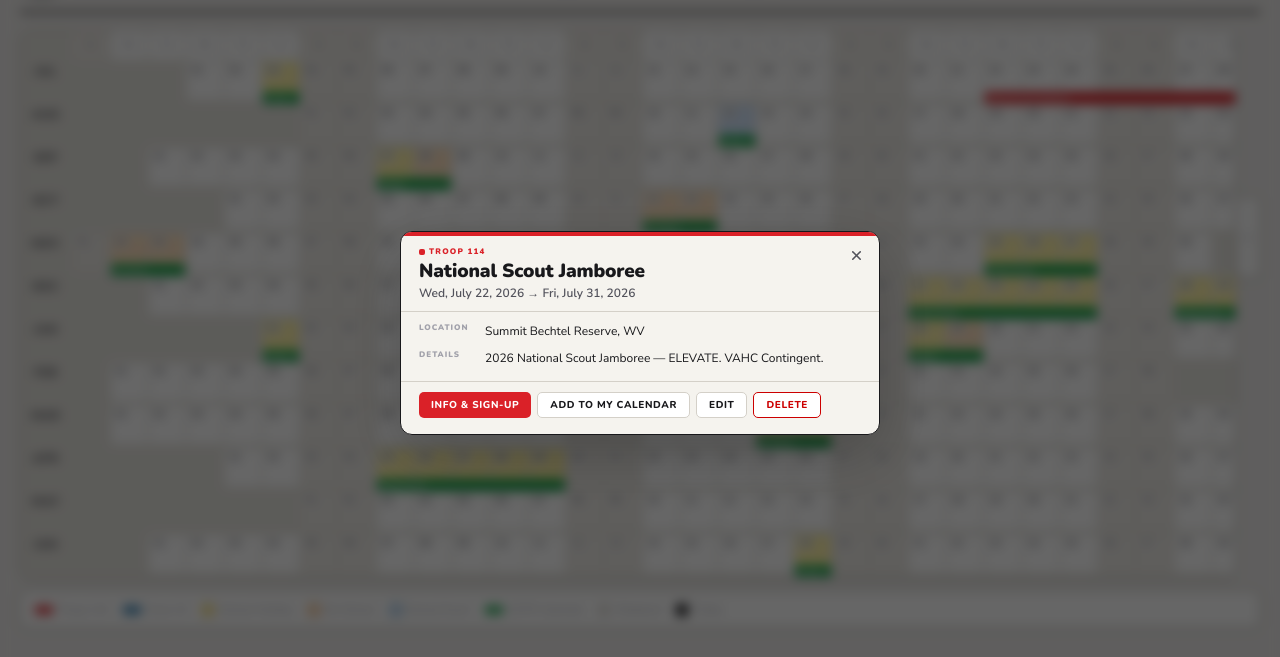
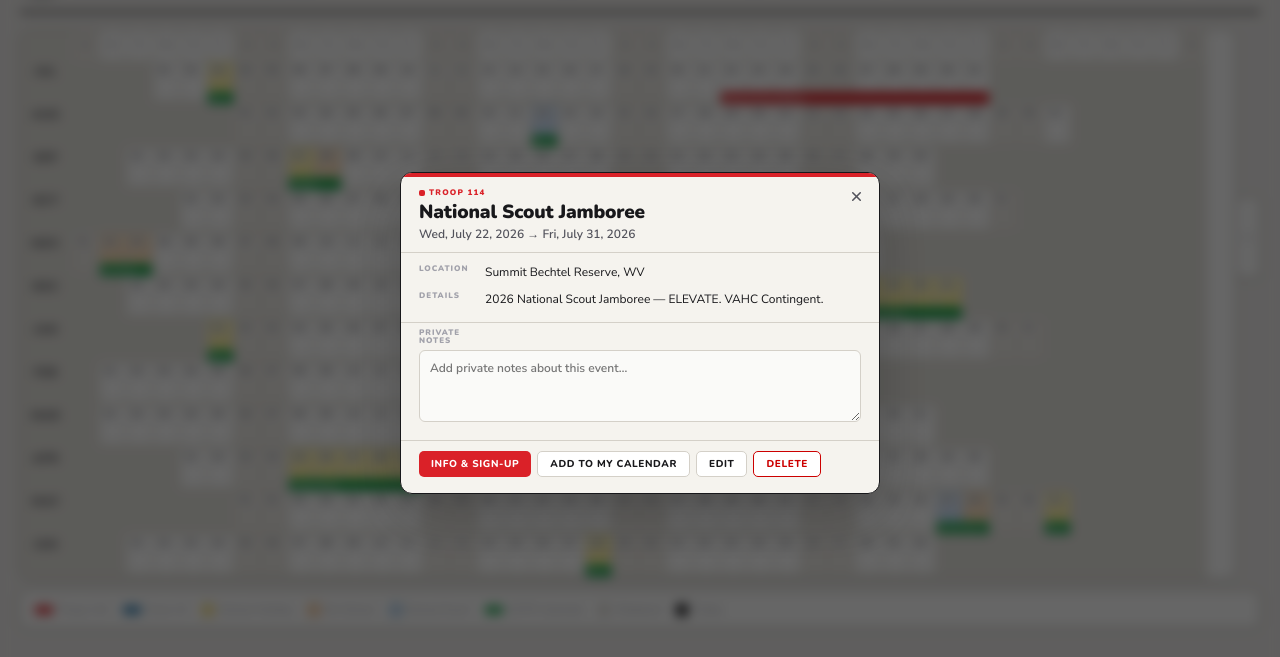
Before and after one commit to kbenfield-716ths/SPIVY-Scouts, a plain HTML site: page index.html in a window 1280 px wide. Both pictures are taken after a click on the element "National Scout Jamboree". Shown: the part 67-724 px from the top of the page. Drawn offline with nearby package versions, Linux system fonts and the light colour scheme.

Commit message:
Add files via upload

```diff
--- a/index.html
+++ b/index.html
@@ -210,6 +210,12 @@
 .mdl.t .mb.pri{background:var(--red);color:white;}.mdl.c .mb.pri{background:var(--blue);color:white;}
 .mb.sec{background:white;color:var(--ink);border:1px solid var(--line);}
 .mb.del{background:white;color:#c00;border:1px solid #c00;}
+.mnotes{padding:4px 18px 12px;border-top:1px solid var(--line);}
+.mnotes textarea{width:100%;padding:8px 10px;border:1.5px solid var(--line);border-radius:6px;
+  font:600 12px/1.5 var(--fb);color:var(--ink);resize:vertical;min-height:68px;
+  background:#FAFAF8;transition:border-color 100ms;}
+.mnotes textarea:focus{outline:none;border-color:var(--ink);background:white;}
+.mfl{font:900 8px/1 var(--fd);letter-spacing:.12em;text-transform:uppercase;color:var(--ink-soft);width:58px;flex-shrink:0;padding-top:2px;}
 
 /* ── EDITOR MODAL ── */
 .ebg{position:fixed;inset:0;background:#0009;backdrop-filter:blur(6px);z-index:300;
@@ -356,6 +362,10 @@
       <div class="mwhen" id="m-when"></div>
     </div>
     <div class="mbdy" id="m-body"></div>
+    <div class="mnotes">
+      <label class="mfl" for="m-notes" style="display:block;margin-bottom:5px">PRIVATE NOTES</label>
+      <textarea id="m-notes" placeholder="Add private notes about this event…" rows="3"></textarea>
+    </div>
     <div class="mft" id="m-foot"></div>
   </div>
 </div>
@@ -465,7 +475,7 @@
   var ue=JSON.parse(localStorage.getItem('sc_ev')||'[]');
   var del=new Set(JSON.parse(localStorage.getItem('sc_del')||'[]'));
   S.events=BASE.events.filter(function(e){return !del.has(e.id);}).concat(ue);
-  S.cals=BASE.calendars;
+  S.cals=Object.assign({school:{name:'ACPS School Calendar',color:'#16A34A'}},BASE.calendars);
   S.hols={};
   for(var i=0;i<HOLS.length;i++)S.hols[HOLS[i].date]=HOLS[i];
 }
@@ -536,6 +546,10 @@
   var maxEndCol=0;
   for(var mi=0;mi<12;mi++) maxEndCol=Math.max(maxEndCol,moMeta[mi].startDow+moMeta[mi].dim-1);
   var NC=Math.ceil((maxEndCol+1)/7)*7;
+  // Fill available width — recomputed each render + on resize
+  var _outerEl=document.getElementById('cal-outer');
+  var _availW=(_outerEl&&_outerEl.clientWidth>200)?_outerEl.clientWidth:(Math.min(window.innerWidth,1800)-44);
+  var CW=Math.max(22,Math.floor((_availW-MOW)/NC));
 
   var rs=new Date(ys,6,1),re=new Date(ys+1,5,30),allOccs=[];
   for(var i=0;i<S.events.length;i++) allOccs=allOccs.concat(expand(S.events[i],rs,re));
@@ -684,9 +698,7 @@
       lbl2.textContent=seg.ev.title;
       bar.appendChild(lbl2);
       bar.title=seg.ev.title;
-      if(cal!=='school'){
-        (function(occ){bar.addEventListener('click',function(e){e.stopPropagation();openDet(occ);});})(seg.occ);
-      }
+      (function(occ){bar.addEventListener('click',function(e){e.stopPropagation();openDet(occ);});})(seg.occ);
       grid.appendChild(bar);
     });
     rowTopAccum+=rowH;
@@ -790,6 +802,11 @@
   ed.addEventListener('click',function(){closeDet();openEd(ev);});foot.appendChild(ed);
   var delbtn=mk('button','mb del');delbtn.type='button';delbtn.textContent='Delete';
   delbtn.addEventListener('click',function(){if(confirm('Delete "'+ev.title+'"?'))delEv(ev.id);});foot.appendChild(delbtn);
+  // Notes
+  var _notes=JSON.parse(localStorage.getItem('sc_notes')||'{}');
+  var _notesEl=document.getElementById('m-notes');
+  _notesEl.value=_notes[ev.id]||'';
+  _notesEl._evId=ev.id;
   bg.classList.add('open');bg.setAttribute('aria-hidden','false');
 }
 function closeDet(){document.getElementById('mbg').classList.remove('open');document.getElementById('mbg').setAttribute('aria-hidden','true');}
@@ -922,6 +939,13 @@
 document.getElementById('add-btn').addEventListener('click',function(){openEd(null);});
 document.getElementById('exp-btn').addEventListener('click',exportJSON);
 document.getElementById('mclose').addEventListener('click',closeDet);
+document.getElementById('m-notes').addEventListener('blur',function(){
+  var notes=JSON.parse(localStorage.getItem('sc_notes')||'{}');
+  var v=this.value.trim();
+  if(v) notes[this._evId]=this.value; else delete notes[this._evId];
+  localStorage.setItem('sc_notes',JSON.stringify(notes));
+  if(v) toast('Note saved');
+});
 document.getElementById('mbg').addEventListener('click',function(e){if(e.target.id==='mbg')closeDet();});
 document.getElementById('ecls').addEventListener('click',closeEd);
 document.getElementById('e-can').addEventListener('click',closeEd);
@@ -947,6 +971,9 @@
 loadData();
 renderYear();
 renderSidebar();
+// Re-render on resize so CW stays fitted to the screen
+var _rzTimer;
+window.addEventListener('resize',function(){clearTimeout(_rzTimer);_rzTimer=setTimeout(renderYear,180);});
 </script>
 </body>
 </html>
```
